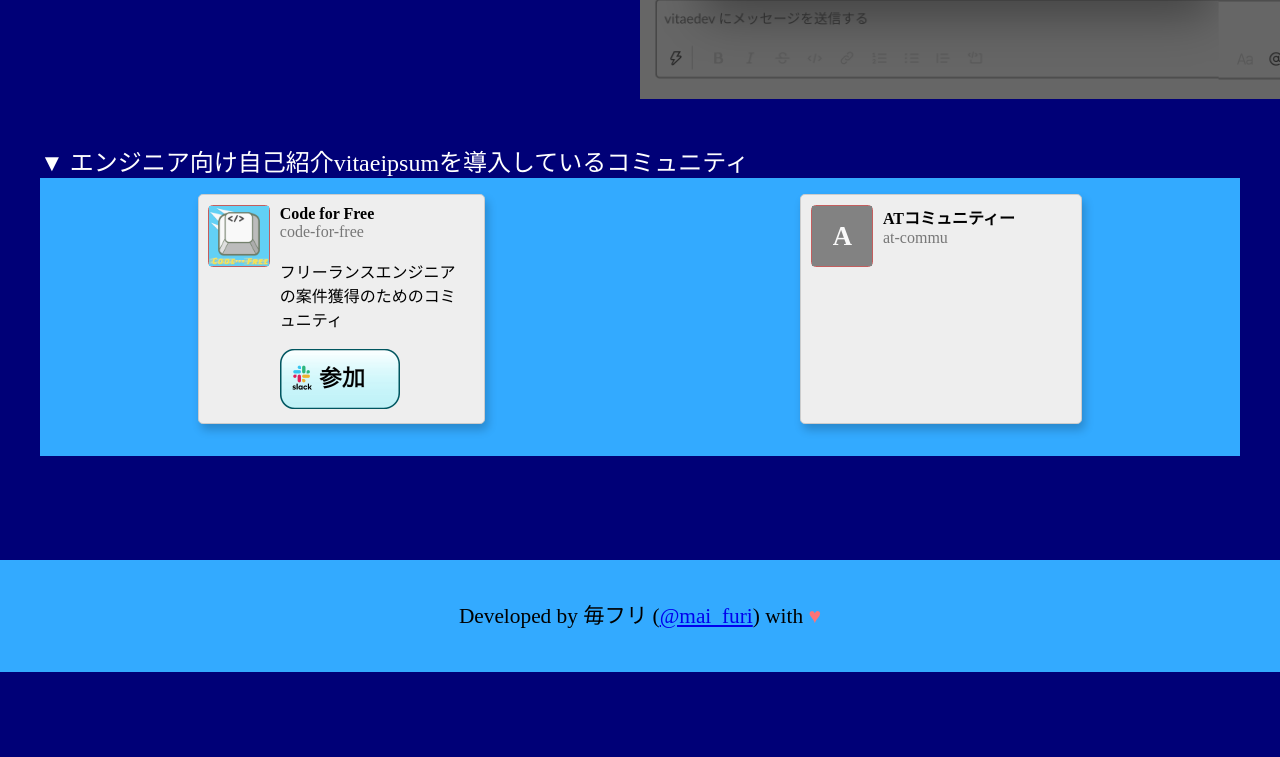
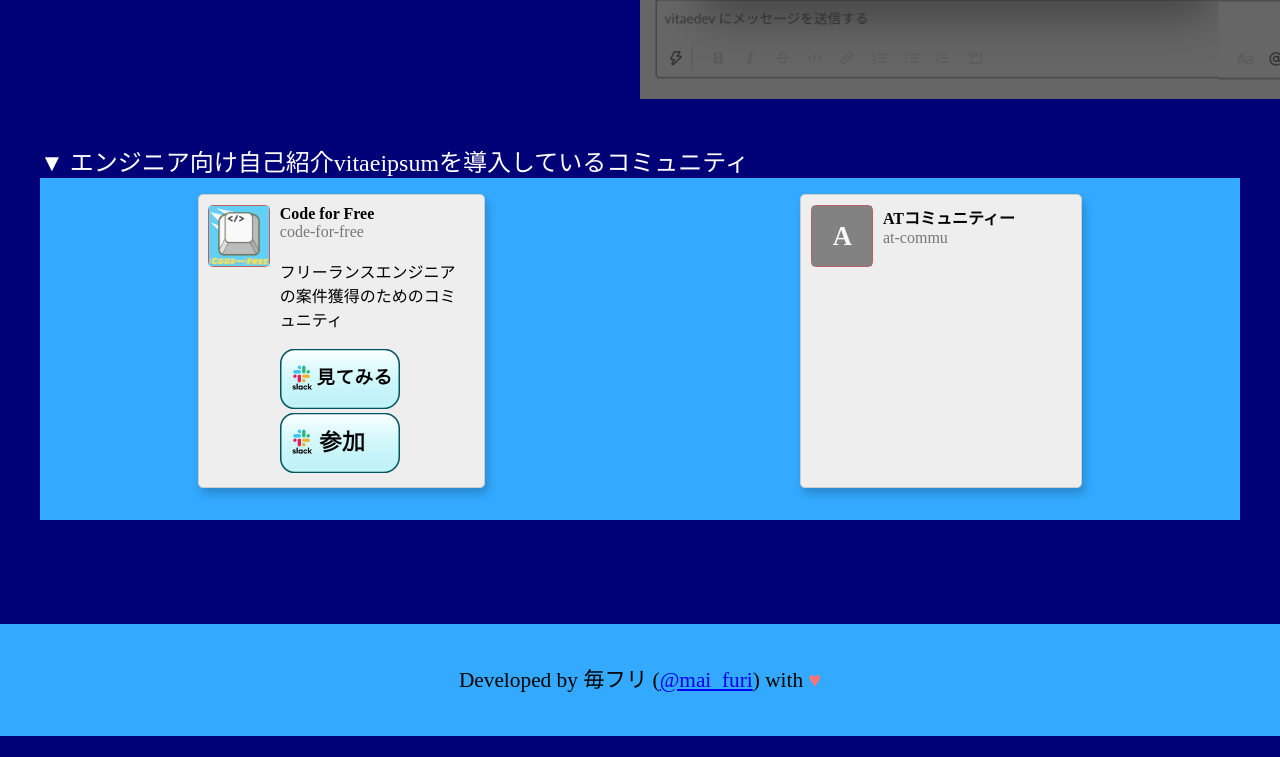
Before and after one commit to maifuri/vitae, a plain HTML site: page index.html in a window 1280 px wide. Shown: the part 3647-4404 px from the top of the page. Before the commit the page ends 4340 px from the top, so only its background shows below. Drawn offline with Linux system fonts and the light colour scheme.

Commit message:
add: add take a look button

```diff
--- a/index.html
+++ b/index.html
@@ -185,6 +185,7 @@ footer {
         <div class="img"><img src="./images/CodeForFree_logo.png" style="width:60px;height:60px;" ></div>
         <div class="content">
           <h3>Code for Free</h3><font style="font-size:12pt;color:#777;">code-for-free</font><br><br>フリーランスエンジニアの案件獲得のためのコミュニティ<br><br>
+          <a href="https://maifuri.github.io/code-for-free"><img src="images/take_a_look_button.png" style="width:120px;height:60px;text-align:center;"></a><br>
           <a href="https://join.slack.com/t/code-for-free/shared_invite/zt-pi14pz68-qi_iLpwOht2AqVVATTpRjg"><img src="images/participate_button.png" style="width:120px;height:60px;text-align:center;"></a>
         </div>
       </div>
```
Also changed, not shown: images/take_a_look_button.png (added).
